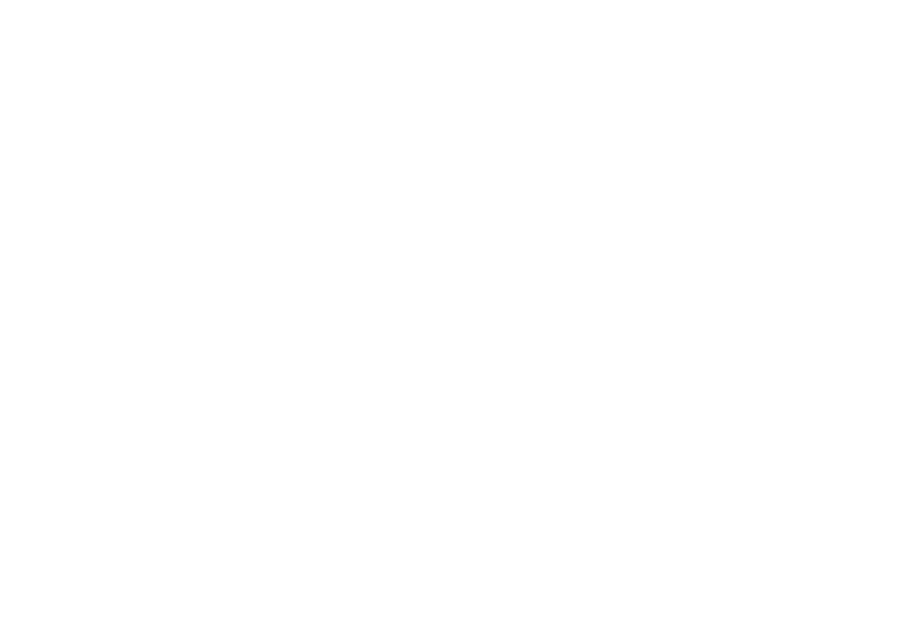
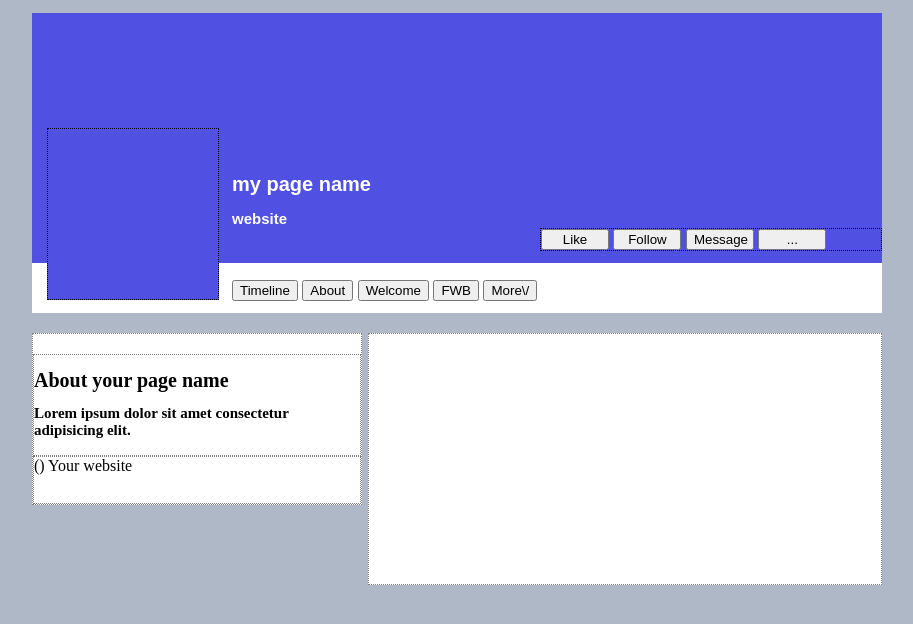
Before and after one commit to jallenh789/social-page-assessment-, a plain HTML site: page index.html in a window 1280 px wide. Shown: the whole page, without its empty margins (183-1096 px from the left). Drawn offline with Linux system fonts and the light colour scheme.

Commit message:
first commit

```diff
--- a/index.html
+++ b/index.html
@@ -4,16 +4,21 @@
         <meta charset="UTF-8">
         <meta name="viewport" content="width=device-width, initial-scale=1.0">
         <title>social page</title>
+        <link rel="stylesheet" href="style.css">
     </head>
     <body>
 
         <div class="header">
             <div class="top">
                 <div class="page-info">
-
+                    <h1>my page name</h1>
+                    <h2>website</h2>
                 </div>
                 <div class="top-tab">
-
+                    <button>Like</button>
+                    <button>Follow</button>
+                    <button>Message</button>
+                    <button>...</button>
                 </div>
             </div>
             <div class="bottom">
@@ -21,11 +26,36 @@
 
                 </div>
                 <div class="bottom-tab">
-
+                    <button>Timeline</button>
+                    <button>About</button>
+                    <button>Welcome</button>
+                    <button>FWB</button>
+                    <button>More\/</button>
                 </div>
 
             </div>
         </div>
 
+        <div class="page-body">
+            <div class="left-column">
+                <div class="about-page">
+                    <div class="text">
+                        <h1>About your page name</h1>
+                        <h2>Lorem ipsum dolor sit amet consectetur adipisicing elit.</h2>
+                    </div>
+                    <div class="website">() Your website</div>
+                </div>
+            </div>
+            <div class="right-column">
+                <div class="page-name">
+
+                </div>
+                <div class="right-image"></div>
+                <div class="right-button-tab">
+
+                </div>
+            </div>
+        </div>
+
     </body>
 </html>
--- a/style.css
+++ b/style.css
@@ -0,0 +1,118 @@
+
+
+body{
+    background-color: rgb(175, 184, 199);
+}
+
+.header{
+    margin: auto;
+    width: 850px;
+    height: 300px;
+    background-color: yellow;
+}
+
+.top{
+    position: relative;
+    height: 250px;
+    background-color: rgb(80, 80, 226);
+}
+
+.bottom{
+    height: 50px;
+    background-color: white;
+}
+
+.page-info{
+    position: relative;
+    left: 200px;
+    top: 160px;
+    height: 80px;
+    width: 30%;
+    font-family: sans-serif;
+    font-size: 10px;
+    color: white;
+}
+
+.top-tab{
+    border: 1px dotted black;
+    font-size: medium;
+    font-family: sans-serif;
+    position: relative;
+    width: 40%;
+    float: right;
+    top: 135px;
+}
+
+.top-tab button{
+    width: 20%;
+}
+
+.profile-image{
+    position: relative;
+    background-color: rgb(80, 80, 226);
+    border: 1px dotted black;
+    height: 170px;
+    width: 170px;
+    top: -135px;
+    left: 15px;
+
+}
+
+.bottom-tab{
+    font-size: medium;
+    font-family: sans-serif;
+    position: relative;
+    left: 200px;
+    top: -155px;
+    height: 50px;
+    width: 40%;
+}
+
+.page-body{
+    position: relative;
+    margin: auto;
+    width: 850px;
+    height: 1000px;
+}
+
+.left-column{
+    position: relative;
+    top: 20px;
+    width: 328px;
+    height: 170px;
+    background-color: white;
+    float: left;
+    border: 1px dotted grey;
+}
+
+.text{
+    font-size: 10px;
+    border: 1px dotted grey;
+    position: relative;
+    top: 20px;
+    height: 100px;
+}
+
+.website{
+    border: 1px dotted grey;
+    position: relative;
+    top: 20px;
+    height: 46px;
+}
+
+.right-column{
+    position: relative;
+    top: 20px;
+    float: right;
+    height: 250px;
+    width: 512px;
+    border: 1px dotted grey;
+    background-color: white;
+}
+
+.right-image{
+    position: relative;
+    top: 75px;
+    margin: 5px;
+    background-color: rgb(80, 80, 226);
+}
```
